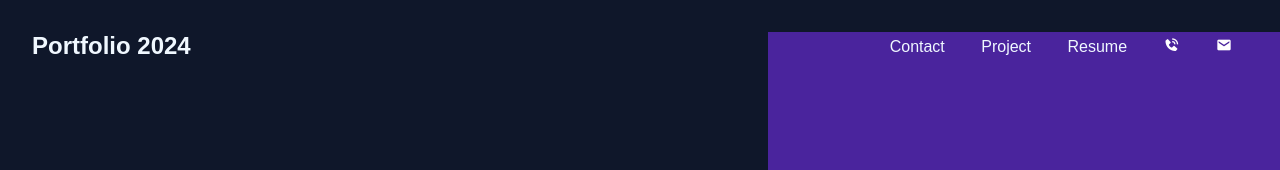
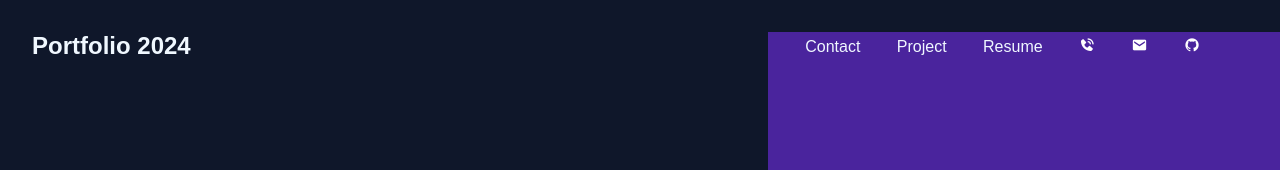
Before and after one commit to rakaprdana/portfolio2024, a plain HTML site: page index.html in a window 1280 px wide. Shown: the top 170 px of the page. Drawn offline with nearby package versions, Linux system fonts and the light colour scheme.

Commit message:
update: github link added

```diff
--- a/index.html
+++ b/index.html
@@ -19,6 +19,9 @@
         <a href="">Resume</a>
         <i class="bx bxs-phone-call" style="color: #fff"></i>
         <i class="bx bxs-envelope" style="color: #fff"></i>
+        <a href="https://github.com/rakaprdana"
+          ><i class="bx bxl-github" style="color: #fff"></i
+        ></a>
       </ul>
     </nav>
     <div id="name">
```
